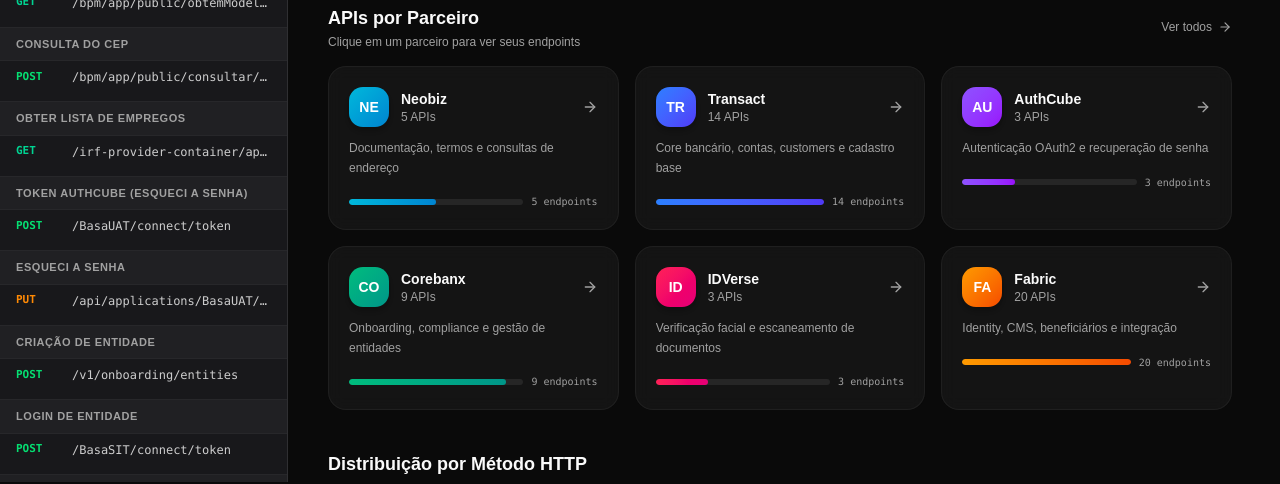
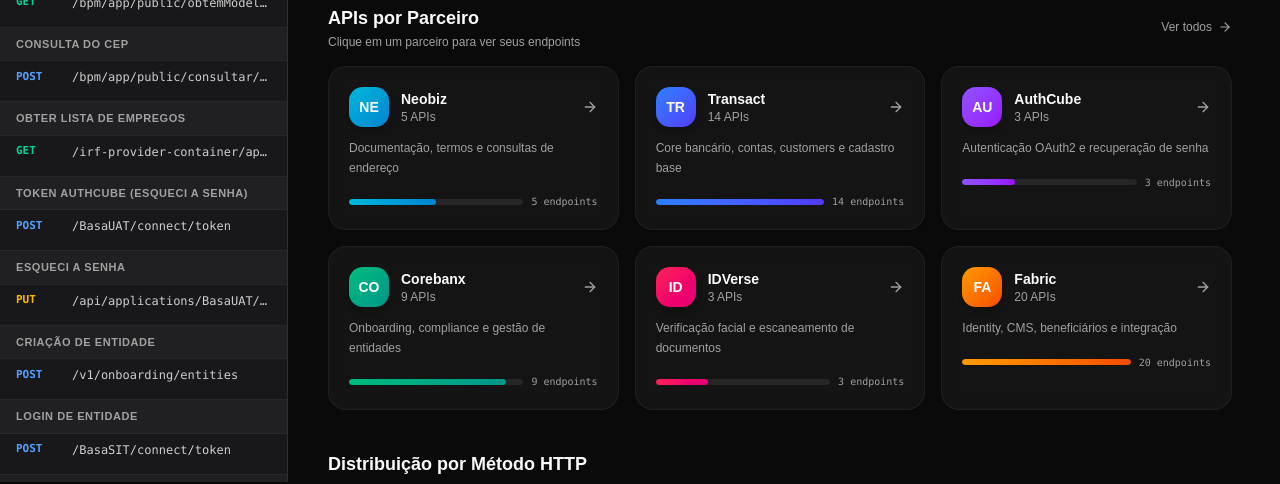
Before and after one commit to DeskcorpGit/apis-description, a React (Vite) app: page / in a window 1280 px wide. Shown: the part 318-802 px from the top of the page. Built offline with nearby package versions, Linux system fonts and the light colour scheme.

Commit message:
feat: add PartnerGrid dashboard component and SidebarEndpointList navigation component

```diff
--- a/src/components/dashboard/PartnerGrid.tsx
+++ b/src/components/dashboard/PartnerGrid.tsx
@@ -19,7 +19,7 @@
             hover:-translate-y-1 hover:border-border no-underline"
         >
           <div
-            className={`absolute inset-0 bg-gradient-to-br ${partner.gradient}
+            className={`absolute inset-0 bg-linear-to-br ${partner.gradient}
               opacity-0 group-hover:opacity-[0.04] dark:group-hover:opacity-[0.08]
               transition-opacity duration-300`}
           />
@@ -28,7 +28,7 @@
             <div className="flex items-center justify-between mb-3">
               <div className="flex items-center gap-3">
                 <div
-                  className={`h-10 w-10 rounded-xl bg-gradient-to-br ${partner.gradient}
+                  className={`h-10 w-10 rounded-xl bg-linear-to-br ${partner.gradient}
                     flex items-center justify-center text-white font-bold text-sm
                     shadow-md group-hover:scale-110 transition-transform duration-300`}
                 >
@@ -58,7 +58,7 @@
             <div className="mt-4 flex items-center gap-2">
               <div className="flex-1 h-1.5 bg-muted rounded-full overflow-hidden">
                 <div
-                  className={`h-full bg-gradient-to-r ${partner.gradient} rounded-full
+                  className={`h-full bg-linear-to-r ${partner.gradient} rounded-full
                     transition-all duration-700 ease-out`}
                   style={{
                     width: `${Math.min((partner.endpointCount / 10) * 100, 100)}%`,
--- a/src/components/layout/SidebarEndpointList.tsx
+++ b/src/components/layout/SidebarEndpointList.tsx
@@ -3,10 +3,10 @@
 import { cn } from "@/lib/utils";
 
 const methodColor: Record<string, string> = {
-  GET: "text-brand-green dark:text-emerald-400 font-bold",
-  POST: "text-green-700 dark:text-green-400 font-bold",
-  PUT: "text-orange-600 dark:text-orange-400 font-bold",
-  PATCH: "text-amber-600 dark:text-amber-400 font-bold",
+  GET: "text-emerald-600 dark:text-emerald-400 font-bold",
+  POST: "text-blue-600 dark:text-blue-400 font-bold",
+  PUT: "text-amber-600 dark:text-amber-400 font-bold",
+  PATCH: "text-orange-600 dark:text-orange-400 font-bold",
   DELETE: "text-red-600 dark:text-red-400 font-bold",
 };
 
```
